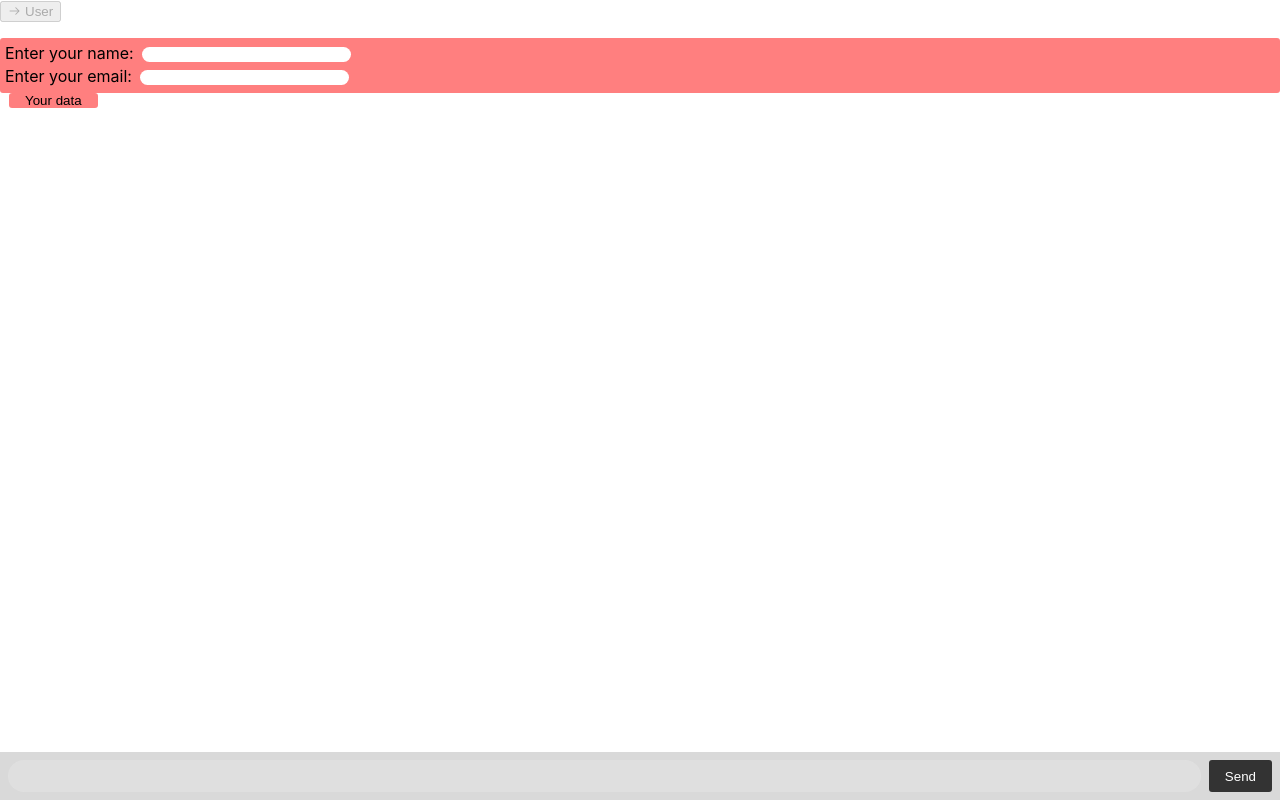
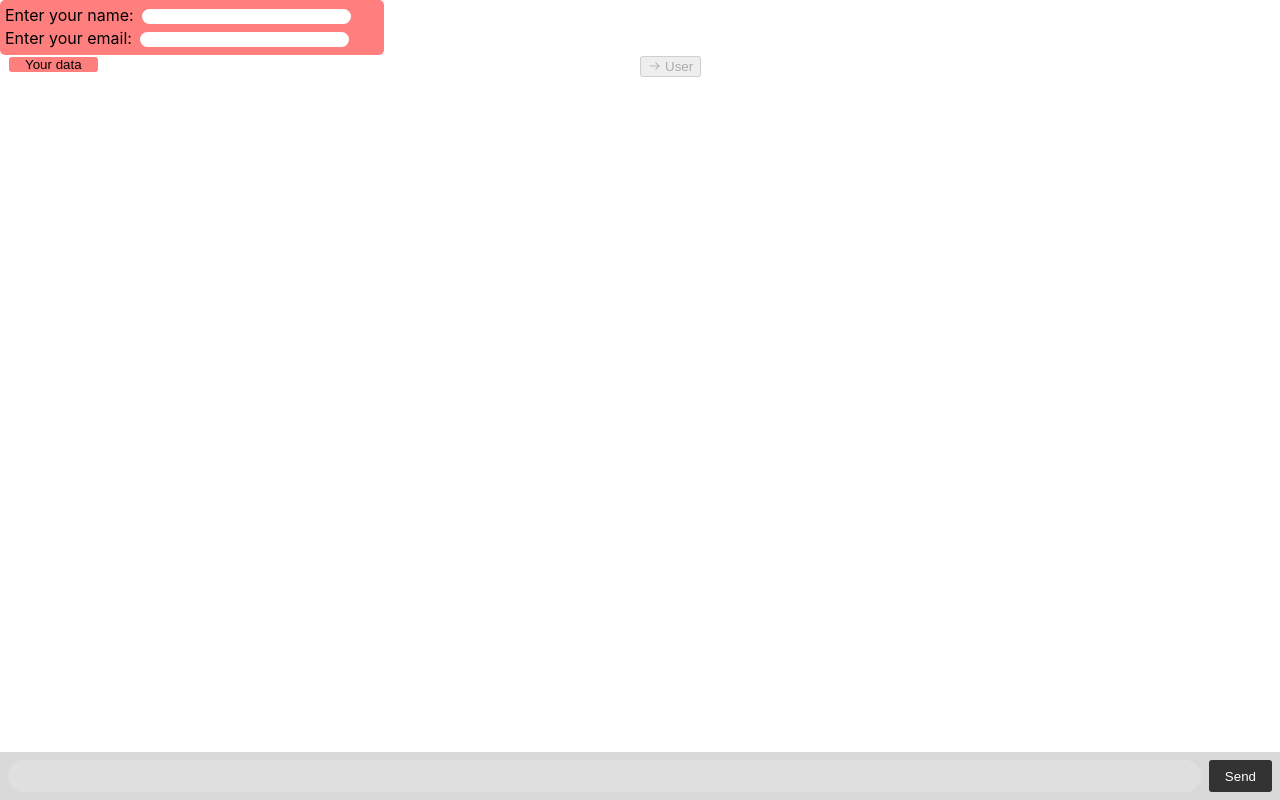
Before and after one commit to Roxane-gll/Chat, a website: page public/index.html in a window 1280 px wide. Drawn offline with nearby package versions, Linux system fonts and the light colour scheme; no server answers.

Commit message:
css updtae new div html

```diff
--- a/public/index.html
+++ b/public/index.html
@@ -6,10 +6,8 @@
     <link rel="stylesheet" href="https://maxst.icons8.com/vue-static/landings/line-awesome/line-awesome/1.3.0/css/line-awesome.min.css">
 </head>
 <body>
-    <!--Boutton liste des personnes dans le chat et leurs status-->
-    <button id="liste" class="up"> <i class="las la-arrow-right"></i> User</button>
+
     <!--Formulaire d'inscription-->
-    <ul id="user"></ul>
     <form id="userNameForm" action="">
         <label for="nameUser">Enter your name: </label>
         <input id="nameUser" autocomplete="off" /><br>
@@ -17,6 +15,12 @@
         <input type="email" name="email" id="email" required><br>
         <button id="data">Your data</button>
     </form>
+    <!--Boutton liste des personnes dans le chat et leurs status-->
+    <div id="listAndUser">
+        <button id="liste" class="up"> <i class="las la-arrow-right"></i> User</button>
+        <ul id="user"></ul>
+    </div>
+
     <!-- Zone pour écrire et envoyer les messages-->
     <ul id="messages"></ul>
     <form id="form" action="">
--- a/public/style.css
+++ b/public/style.css
@@ -16,6 +16,42 @@ body {
     box-sizing: border-box;
     backdrop-filter: blur(10px);
 }
+#form > button {
+    background: #333;
+    border: none;
+    padding: 0 1rem;
+    margin: 0.25rem;
+    border-radius: 3px;
+    outline: none;
+    color: #fff;
+}
+
+#userNameForm{
+    background-color: rgba(255, 0, 0, 0.50);
+    padding: 5px;
+    height: 55px;
+    width: 30%;
+    box-sizing: border-box;
+    backdrop-filter: blur(10px);
+    border-radius: 5px;
+}
+
+#userNameForm>button{
+    background:rgba(255, 0, 0, 0.50);
+    border: none;
+    padding: 0 1rem;
+    margin: 0.25rem;
+    border-radius: 3px;
+    outline: none;
+    color: #000;
+    position: relative;
+    top: 5%;
+}
+
+#listAndUser{
+    position: fixed;
+    left: 50%;
+}
 
 input {
     border: none;
@@ -29,19 +65,9 @@ input:focus {
     outline: none;
 }
 
-#form > button {
-    background: #333;
-    border: none;
-    padding: 0 1rem;
-    margin: 0.25rem;
-    border-radius: 3px;
-    outline: none;
-    color: #fff;
-}
-
 #messages {
     list-style-type: none;
-    margin: 0;
+    margin-top: 10px;
     padding: 0;
 }
 
@@ -70,22 +96,3 @@ input:focus {
     font-size: 0;
     display:none;
 }
-
-#userNameForm{
-    background-color: rgba(255, 0, 0, 0.50);
-    padding: 5px;
-    height: 55px;
-    box-sizing: border-box;
-    backdrop-filter: blur(10px);
-    border-radius: 3px;
-}
-
-#userNameForm>button{
-    background:rgba(255, 0, 0, 0.50);
-    border: none;
-    padding: 0 1rem;
-    margin: 0.25rem;
-    border-radius: 3px;
-    outline: none;
-    color: #000;
-}
```
